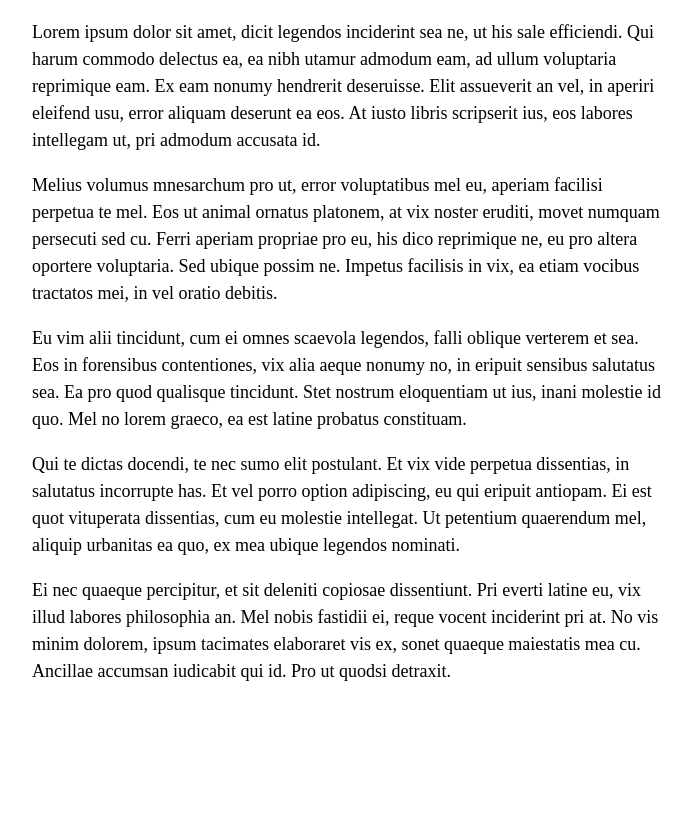
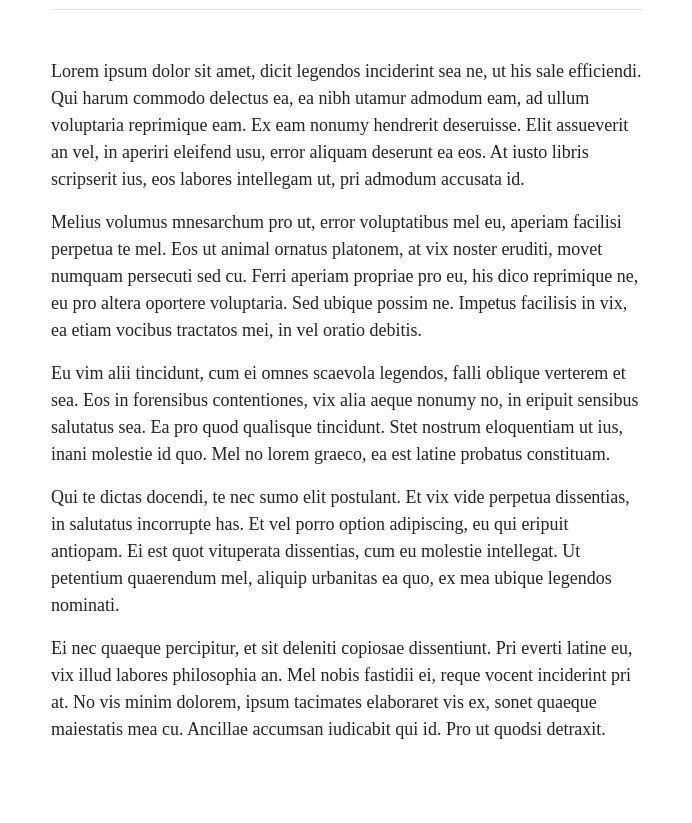
Before and after one commit to patrickhill/loremipsum.rocks, a plain HTML site: page index.html in a window 1280 px wide. Shown: the part 507-1330 px from the top of the page, without its empty margins (293-985 px from the left). Before the commit the page ends 1256 px from the top, so only its background shows below. Drawn offline with nearby package versions, Linux system fonts and the light colour scheme.

Commit message:
adds bootstrap css and stuff

```diff
--- a/index.html
+++ b/index.html
@@ -3,6 +3,8 @@
 <head>
   <meta charset="UTF-8">
   <title>Lorem Ipsum Rocks</title>
+
+  <link rel="stylesheet" href="https://maxcdn.bootstrapcdn.com/bootstrap/4.0.0/css/bootstrap.min.css" integrity="sha384-Gn5384xqQ1aoWXA+058RXPxPg6fy4IWvTNh0E263XmFcJlSAwiGgFAW/dAiS6JXm" crossorigin="anonymous">
 
   <style>
     html,
@@ -10,18 +12,18 @@
       padding: 0;
       margin: 0;
     }
-    html {
+    body {
       font-family: serif;
       font-size: 18px;
       line-height: 1.5;
-    }
-    body {
       padding: 64px;
-      max-width: 35em;
+      box-sizing: border-box;
+      max-width: 40em;
       margin: 0 auto;
     }
     h1,h2,h3,h4,h5,h6 {
       font-family: sans-serif;
+      font-weight: bold;
     }
 
   </style>
@@ -32,7 +34,7 @@
   <h1>Lorem Ipsum</h1>
   <p>Click text blocks to copy text to your clipboard.</p>
 
-  <hr>
+  <hr class="my-5">
 
   <div class="copy-to-clipboard"><h2 class="clipboard-content clipboard-init">Lorem</h2></div>
   <div class="copy-to-clipboard"><h2 class="clipboard-content clipboard-init">Lorem Ipsum</h2></div>
@@ -40,23 +42,33 @@
   <div class="copy-to-clipboard"><h2 class="clipboard-content clipboard-init">Lorem ipsum dolor sit amet</h2></div>
   <div class="copy-to-clipboard"><h2 class="clipboard-content clipboard-init">Lorem ipsum dolor sit amet dicit</h2></div>
 
+  <hr class="my-5">
+
   <div class="copy-to-clipboard">
     <p class="clipboard-content clipboard-init">
       Lorem ipsum dolor sit amet, dicit legendos inciderint sea ne, ut his sale efficiendi. Qui harum commodo delectus ea, ea nibh utamur admodum eam, ad ullum voluptaria reprimique eam. Ex eam nonumy hendrerit deseruisse. Elit assueverit an vel, in aperiri eleifend usu, error aliquam deserunt ea eos. At iusto libris scripserit ius, eos labores intellegam ut, pri admodum accusata id.
     </p>
   </div>
+  <div class="copy-to-clipboard">
     <p class="clipboard-content clipboard-init">
       Melius volumus mnesarchum pro ut, error voluptatibus mel eu, aperiam facilisi perpetua te mel. Eos ut animal ornatus platonem, at vix noster eruditi, movet numquam persecuti sed cu. Ferri aperiam propriae pro eu, his dico reprimique ne, eu pro altera oportere voluptaria. Sed ubique possim ne. Impetus facilisis in vix, ea etiam vocibus tractatos mei, in vel oratio debitis.
     </p>
+  </div>
+  <div class="copy-to-clipboard">
     <p class="clipboard-content clipboard-init">
       Eu vim alii tincidunt, cum ei omnes scaevola legendos, falli oblique verterem et sea. Eos in forensibus contentiones, vix alia aeque nonumy no, in eripuit sensibus salutatus sea. Ea pro quod qualisque tincidunt. Stet nostrum eloquentiam ut ius, inani molestie id quo. Mel no lorem graeco, ea est latine probatus constituam.
     </p>
+  </div>
+  <div class="copy-to-clipboard">
     <p class="clipboard-content clipboard-init">
       Qui te dictas docendi, te nec sumo elit postulant. Et vix vide perpetua dissentias, in salutatus incorrupte has. Et vel porro option adipiscing, eu qui eripuit antiopam. Ei est quot vituperata dissentias, cum eu molestie intellegat. Ut petentium quaerendum mel, aliquip urbanitas ea quo, ex mea ubique legendos nominati.
     </p>
+  </div>
+  <div class="copy-to-clipboard">
     <p class="clipboard-content clipboard-init">
       Ei nec quaeque percipitur, et sit deleniti copiosae dissentiunt. Pri everti latine eu, vix illud labores philosophia an. Mel nobis fastidii ei, reque vocent inciderint pri at. No vis minim dolorem, ipsum tacimates elaboraret vis ex, sonet quaeque maiestatis mea cu. Ancillae accumsan iudicabit qui id. Pro ut quodsi detraxit.
     </p>
+  </div>
 
   <script type="text/javascript" src="src/js/app.js"></script>
 
```
Lines whose indentation alone changed are shown as unchanged.
